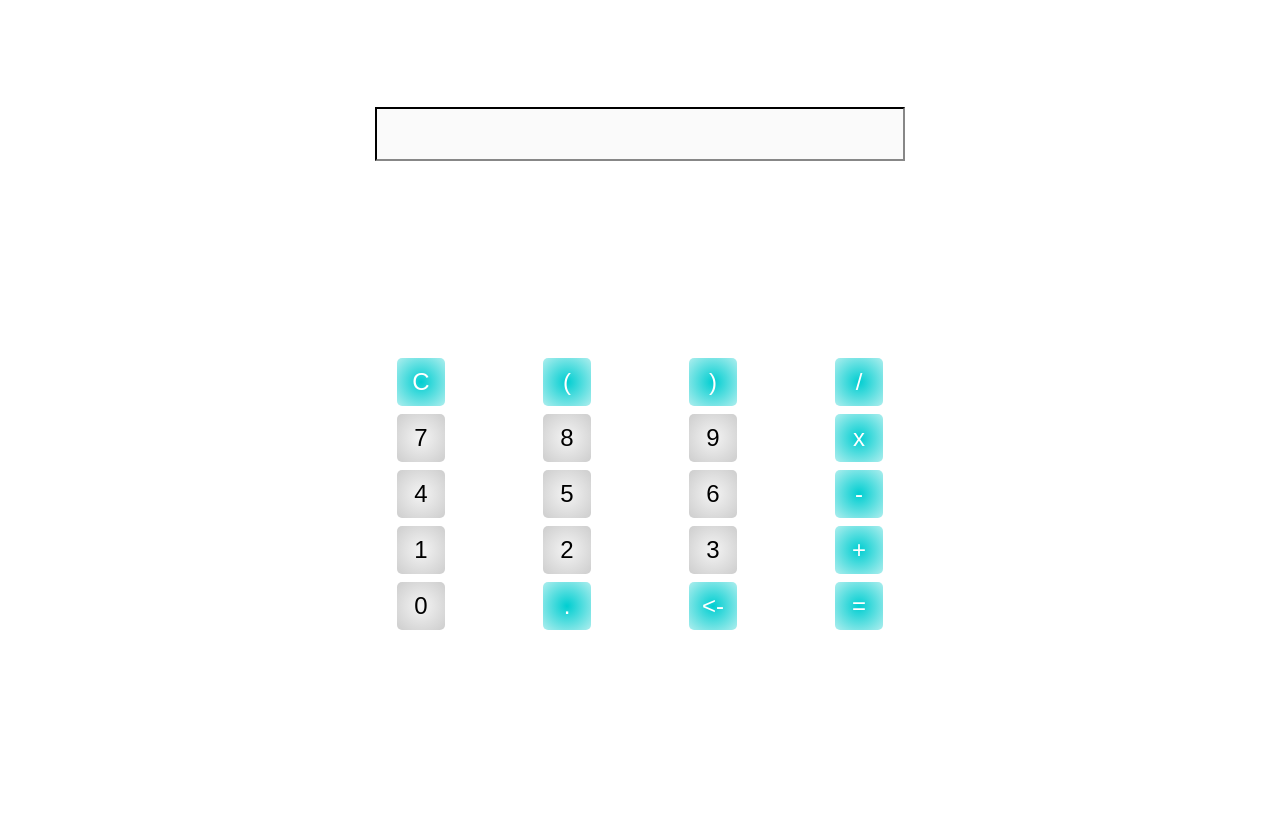
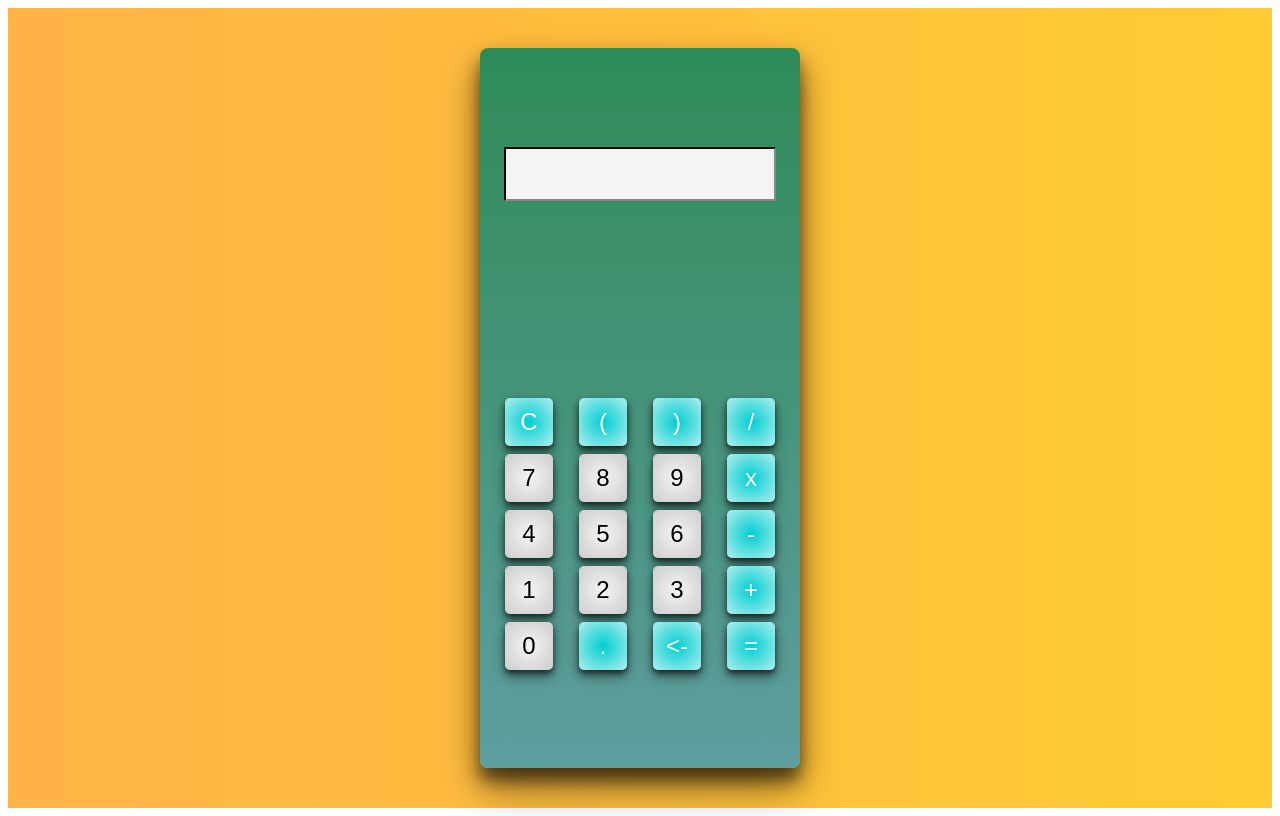
Before and after one commit to anderrf/calculadora-angular, an Angular app: page / in a window 1280 px wide. Built offline with nearby package versions, Linux system fonts and the light colour scheme.

Commit message:
Styling calculator

```diff
--- a/src/app/app.component.css
+++ b/src/app/app.component.css
@@ -11,12 +11,22 @@
 body{
     width: 100vw;
     min-height: 100vh;
+    margin: 0;
+    padding: 0;
 }
 
 #container{
     width: 100%;
+    min-height: 100vh;
     display: flex;
     flex-direction: row;
     align-items: center;
     justify-content: center;
+    background: linear-gradient(to right, #ffb347, #ffcc33);
 }
+
+@media(max-width: 520px){
+    :root{
+        font-size: 10px;
+    }
+}
--- a/src/app/components/calculator/calculator.component.css
+++ b/src/app/components/calculator/calculator.component.css
@@ -1,10 +1,15 @@
 #calculator{
-    width: 50vw;
+    width: 20rem;
     display: flex;
     flex-direction: column;
     align-items: center;
     justify-content: space-around;
     height: 90vh;
+    background: linear-gradient(#2E8B57, #5F9EA0);
+    border-radius: 8px;
+    box-shadow: 0 19px 38px rgba(0, 0, 0, 0.5), 0 12px 15px rgba(0, 0, 0, 0.5);
+    position: relative;
+    max-width: 520px;
 }
 
 #display, #keyBoard{
@@ -27,6 +32,7 @@
     font-family: Tahoma;
     padding-right: 6px;
     text-align: right;
+    background-color: #F4F4F4;
 }
 
 #keyBoard{
@@ -44,6 +50,7 @@
     border: none;
     border-radius: 5px;
     cursor: pointer;
+    box-shadow: 0 6px 12px rgba(0, 0, 0, 0.5), 0 3px 5px rgba(0, 0, 0, 0.5);
 }
 
 .operator{
@@ -51,7 +58,15 @@
     color: #FFFFFF;
 }
 
+.operator:hover{
+    background: radial-gradient(#00BDE0, #9EDDDD);
+}
+
 .number{
     background: radial-gradient(#F4F4F4, #CDCDCD);
     color: #000000;
 }
+
+.number:hover{
+    background: radial-gradient(#E3E3E3, #BCBCBC);
+}
```
